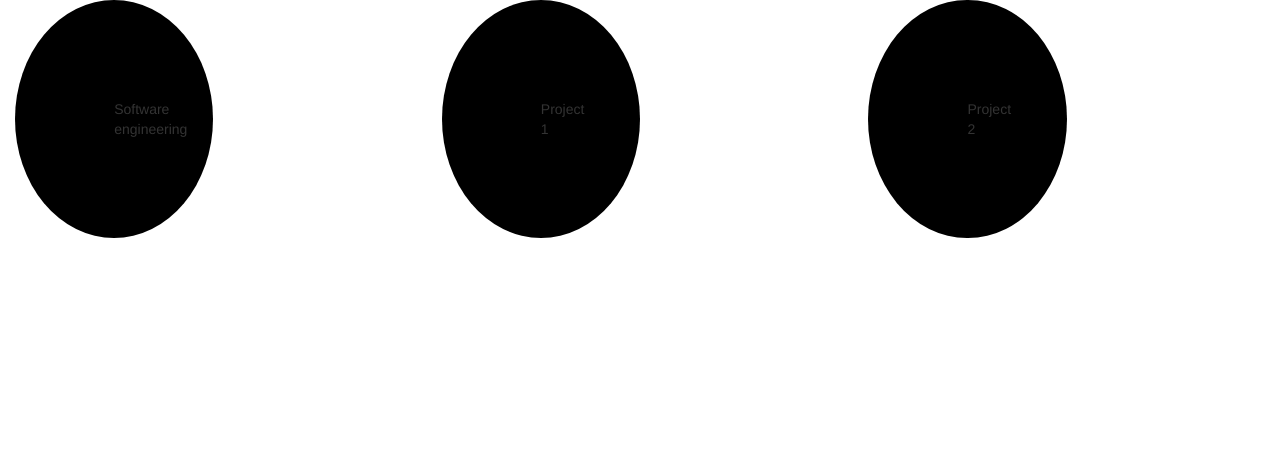
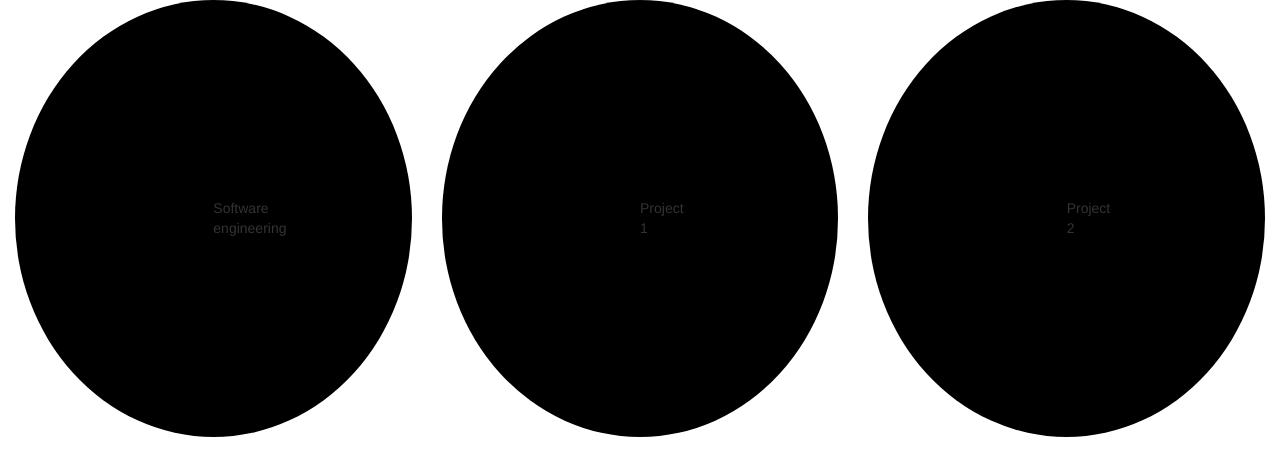
Before and after one commit to dfenders/portfolio, a Jekyll site: the page built from index.html, in a window 1280 px wide. Shown: the top 476 px of the page. Built offline with Jekyll 4.4.1, drawn with Linux system fonts in a browser that asks for light colours.

Commit message:
Update main.css

```diff
--- a/css/main.css
+++ b/css/main.css
@@ -1,2 +1,2 @@
 .alignMiddle{ text-align:center }
-.circle{ width:50%; border-radius:100%;background:black;padding:25%; }
+.circle{ border-radius: 100%;background: black;padding: 50%; }
```
